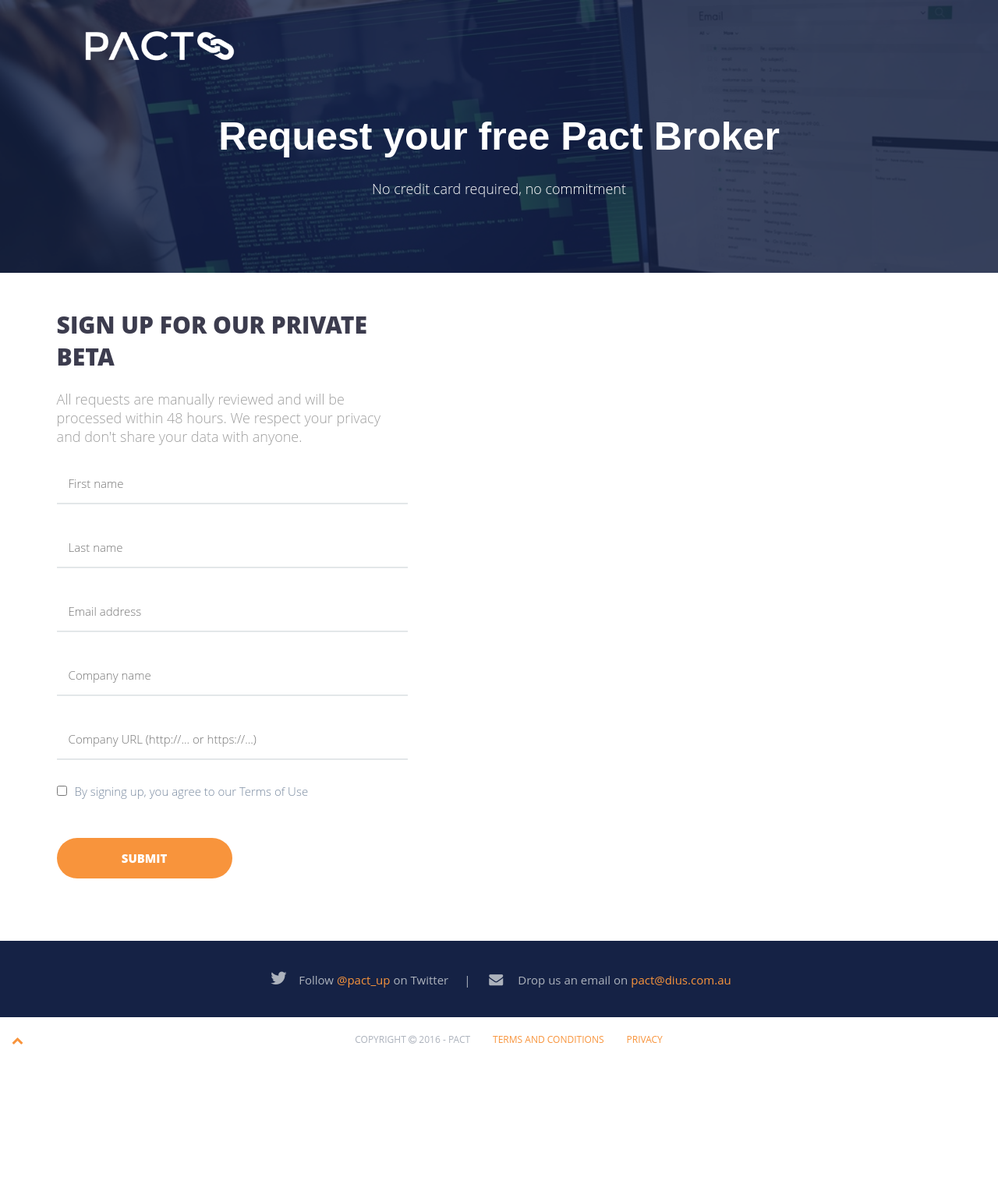
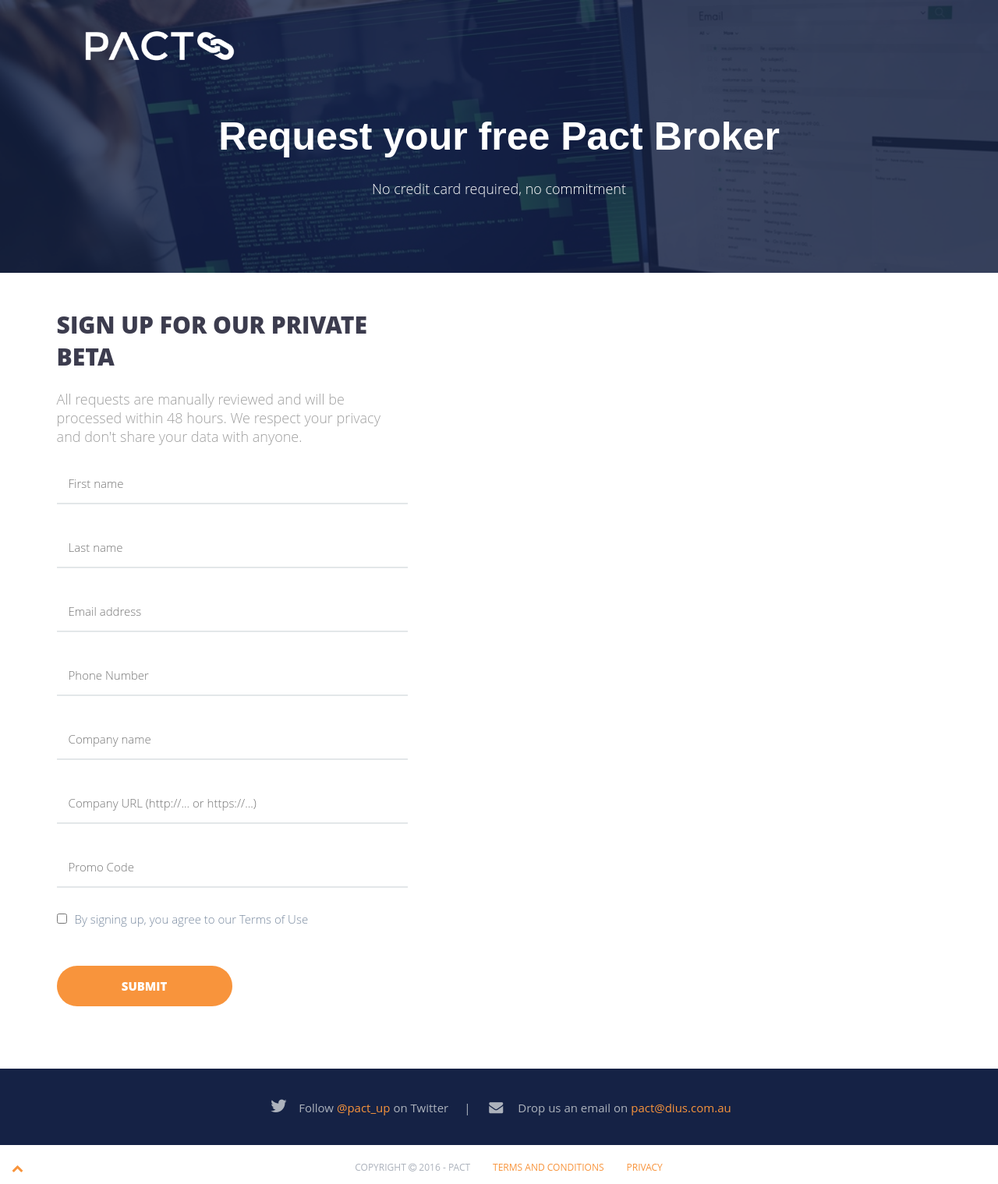
Before and after one commit to DiUS/pact-website, a Jekyll site: the page built from register.html, in a window 1280 px wide. Shown: the whole page at 78% size. Built offline with Jekyll 4.4.1, drawn with Linux system fonts in a browser that asks for light colours; nearby versions of some CDN libraries; library files that are not in the unit come from our copies; before the commit the page ends 1355 px from its top, so only the background shows below that.

Commit message:
Added phone number & promo code field for registration form

```diff
--- a/js/pact-website.js
+++ b/js/pact-website.js
@@ -12,6 +12,8 @@
     last_name: $("#last_name").val(),
     company_url: $('#company_url').val(),
     email: $('#email').val()
+    phone_number: $('#phone_number').val()
+    promo_code: $('#promo_code').val()
   }
 
   // $.ajax({
--- a/register.html
+++ b/register.html
@@ -42,11 +42,18 @@
 									<input type="email" id="email" name="email" class="textbox" placeholder="Email address" spellcheck="false" required />
 								</p>
 								<p>
+									<input type="text" id="phone_number" name="phone_number" class="textbox" placeholder="Phone Number" spellcheck="false" />
+								</p>
+								<p>
 									<input id="company_name" class="textbox" name="company_name" minlength="2" type="text" placeholder="Company name" required />
 								</p>
 								<p>
 									<input type="text" id="company_url" name="company_url" class="textbox" placeholder="Company URL (http://... or https://...)" spellcheck="false" required />
 								</p>
+								<p>
+									<input type="text" id="promo_code" name="promo_code" class="textbox" placeholder="Promo Code" spellcheck="false" />
+								</p>
+
 								<p>
 
 									<input type="checkbox" id="agree_terms" name="agree_terms" class="textbox" placeholder="I agree to Terms and conditions of Pact." required /><label class="form-label">By signing up, you agree to our <a href="/terms" target="_blank"> Terms of Use</a></label>
```
